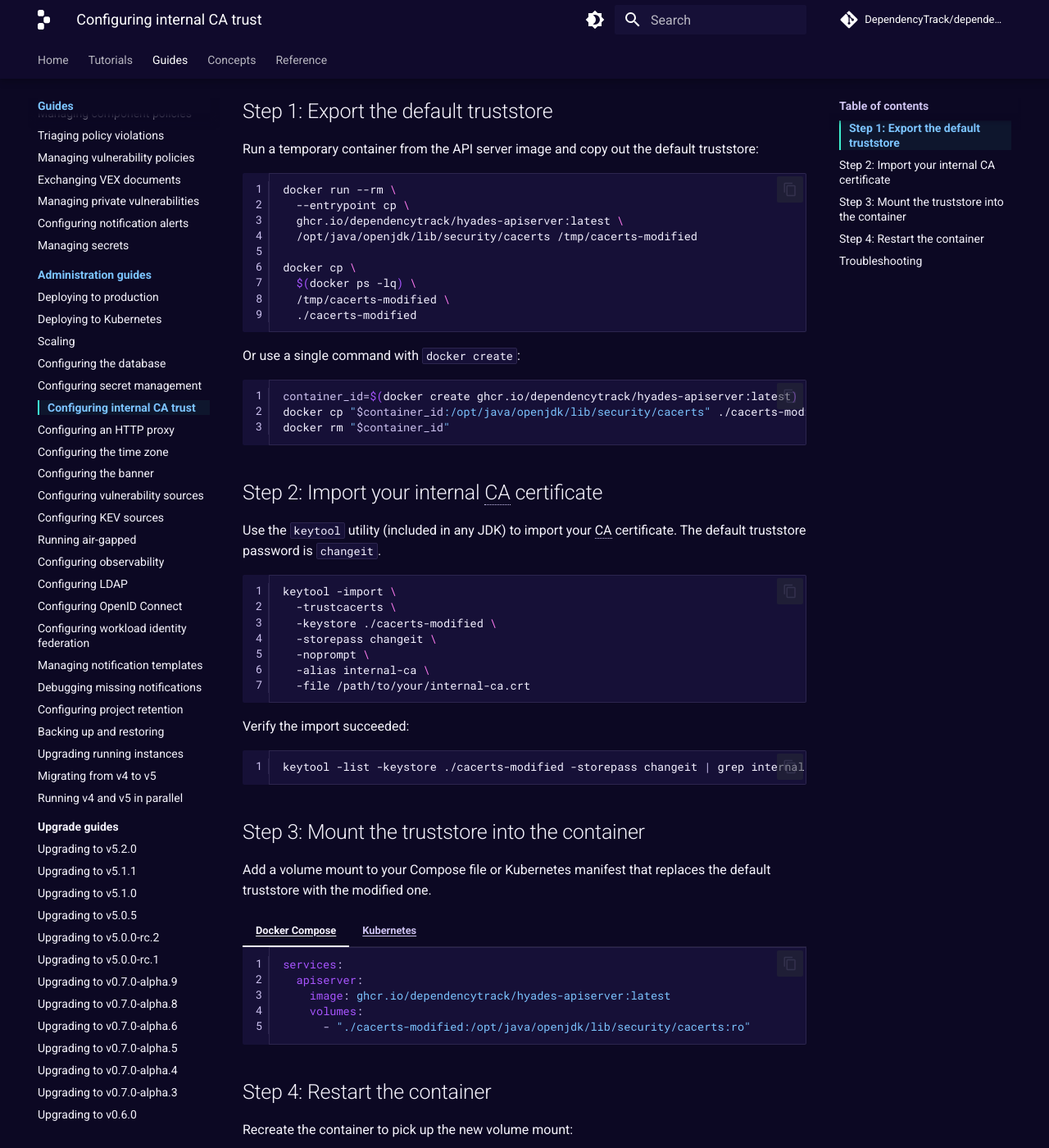
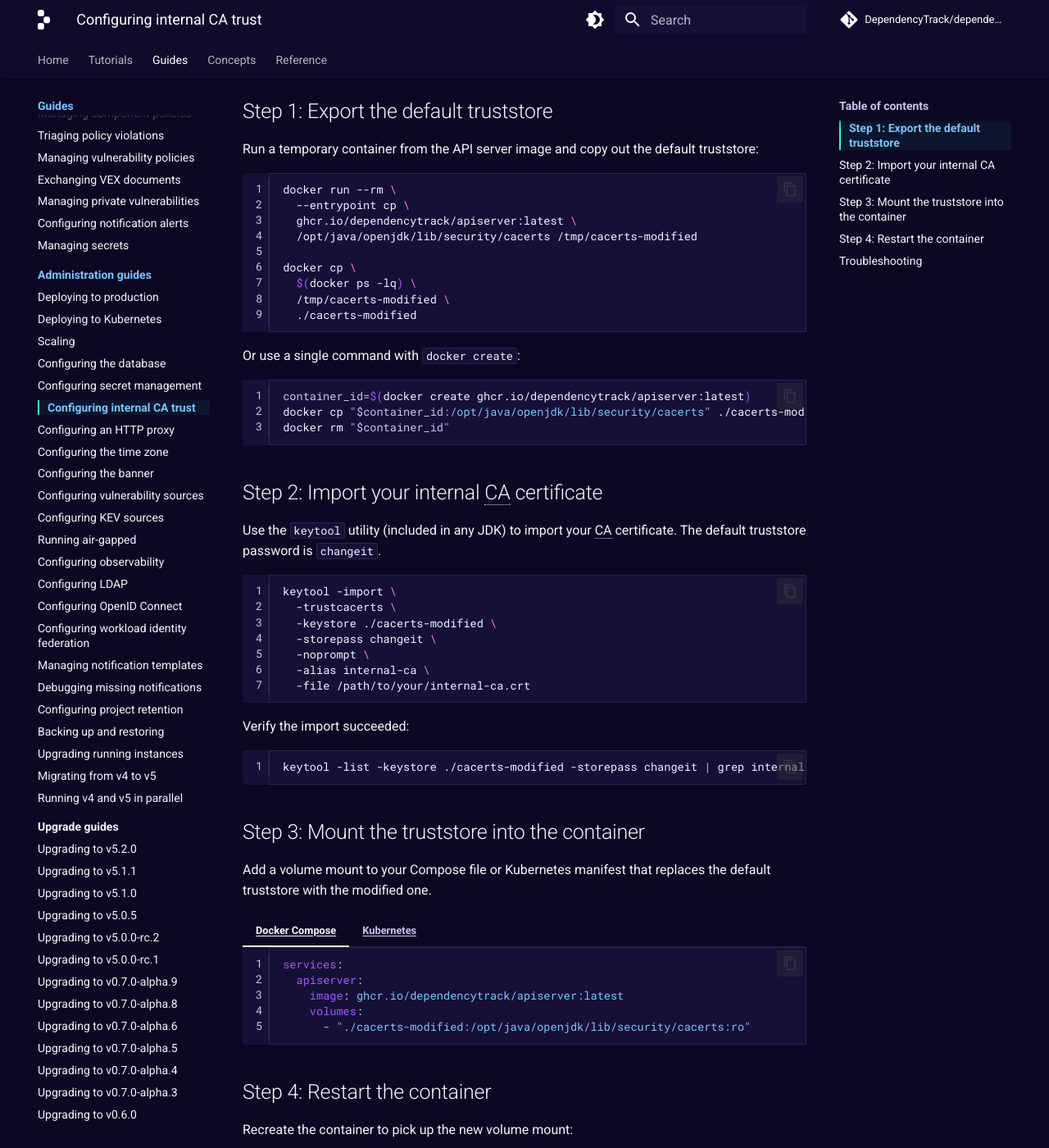
Before and after one commit to DependencyTrack/docs, an MkDocs documentation site: the page built from docs/guides/administration/configuring-internal-ca.md, in a window 1280 px wide and 1400 px high, scrolled down 620 px. Shown: the whole window at 82% size. Built offline with MkDocs 1.6.1 and Material for MkDocs 9.7.7, drawn with Linux system fonts in a browser that asks for light colours; comment, search, counter and statistics services are not loaded; the version menu is left out.

Commit message:
Replace hyades-apiserver with apiserver
Signed-off-by: Jean-Michel BROCHARD <jeanmichel.brochard@orange.com>

````diff
--- a/docs/guides/administration/configuring-internal-ca.md
+++ b/docs/guides/administration/configuring-internal-ca.md
@@ -28,7 +28,7 @@
 ```shell linenums="1"
 docker run --rm \
   --entrypoint cp \
-  ghcr.io/dependencytrack/hyades-apiserver:latest \
+  ghcr.io/dependencytrack/apiserver:latest \
   /opt/java/openjdk/lib/security/cacerts /tmp/cacerts-modified
 
 docker cp \
@@ -40,7 +40,7 @@
 Or use a single command with `docker create`:
 
 ```shell linenums="1"
-container_id=$(docker create ghcr.io/dependencytrack/hyades-apiserver:latest)
+container_id=$(docker create ghcr.io/dependencytrack/apiserver:latest)
 docker cp "$container_id:/opt/java/openjdk/lib/security/cacerts" ./cacerts-modified
 docker rm "$container_id"
 ```
@@ -76,7 +76,7 @@
     ```yaml linenums="1"
     services:
       apiserver:
-        image: ghcr.io/dependencytrack/hyades-apiserver:latest
+        image: ghcr.io/dependencytrack/apiserver:latest
         volumes:
           - "./cacerts-modified:/opt/java/openjdk/lib/security/cacerts:ro"
     ```
````
Also changed, not shown: docs/guides/administration/configuring-database.md (+1 -1 lines), docs/guides/administration/scaling.md (+2 -2 lines).
